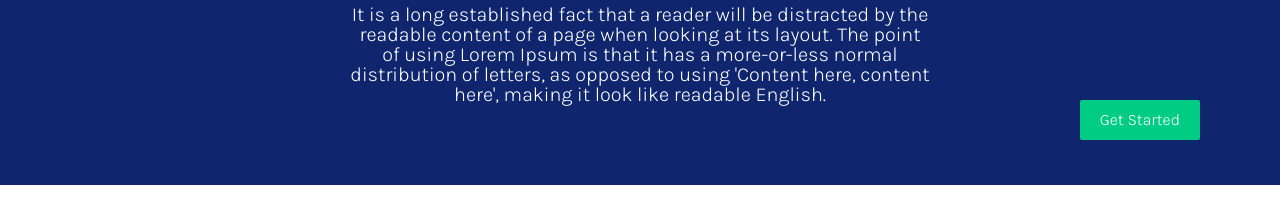
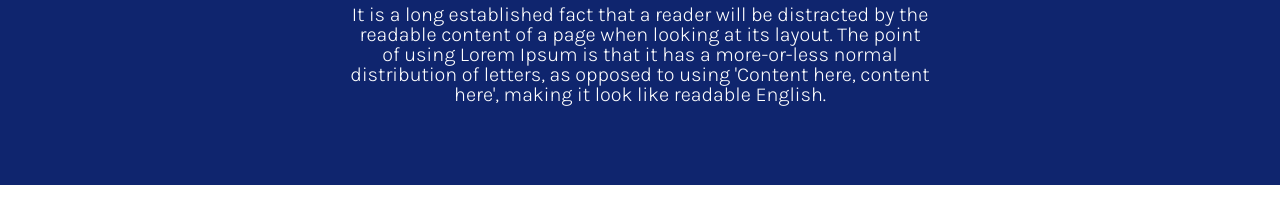
Before and after one commit to datkie/cyberx, a plain HTML site: page index.html in a window 1280 px wide. Shown: the part 194-406 px from the top of the page. Drawn offline with Linux system fonts and the light colour scheme.

Commit message:
Update index.html

```diff
--- a/index.html
+++ b/index.html
@@ -49,7 +49,6 @@
       <center>
       <h1 class="ints">Market Strategy</h1>
       <p>It is a long established fact that a reader will be distracted by the readable content of a page when looking at its layout. The point of using Lorem Ipsum is that it has a more-or-less normal distribution of letters, as opposed to using 'Content here, content here', making it look like readable English.   </p>
-    <a class="navs nes" href=" #about">Get Started</a>
                       </center>
 </div>
 <div class="contentse">
```
